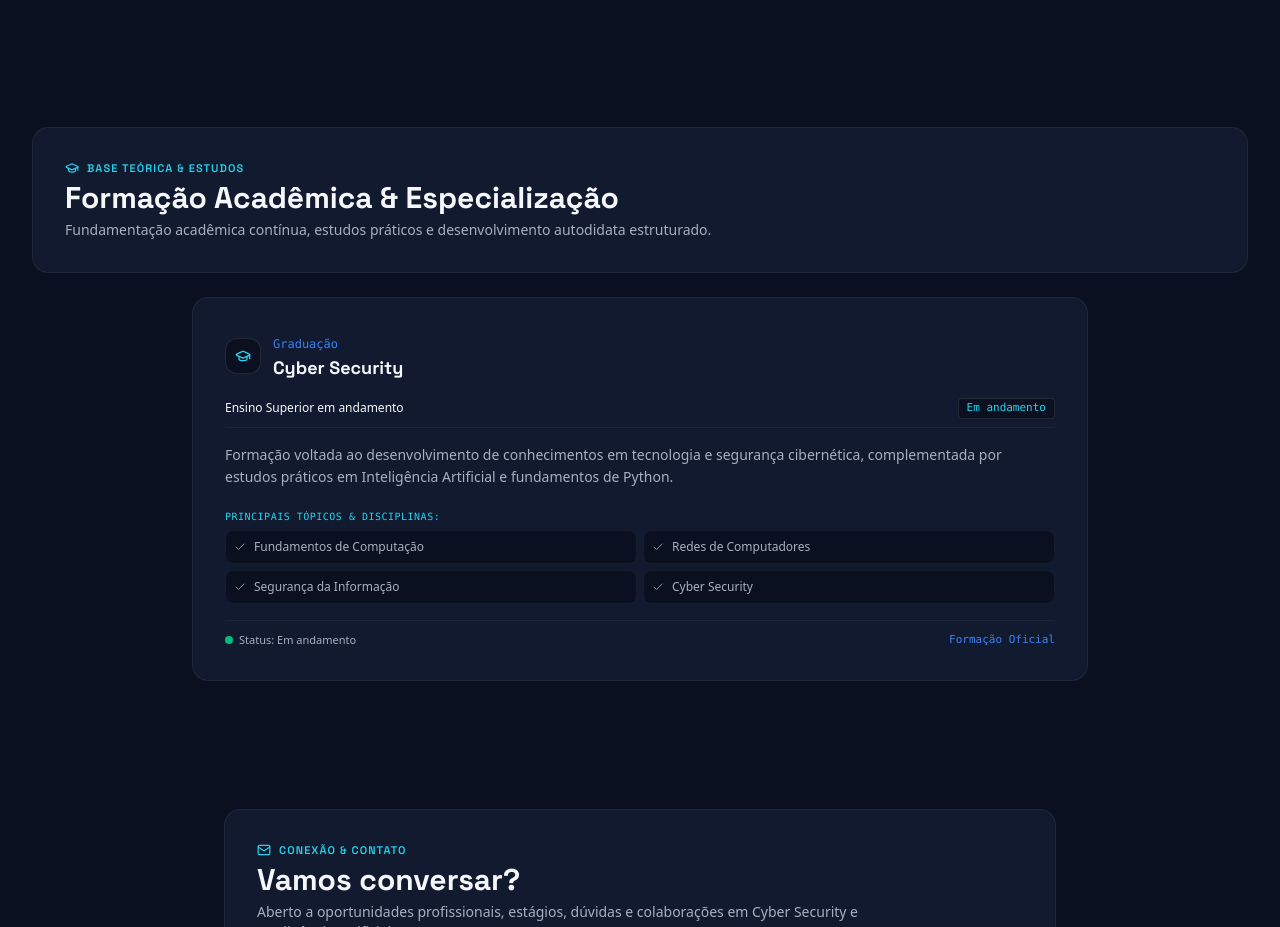
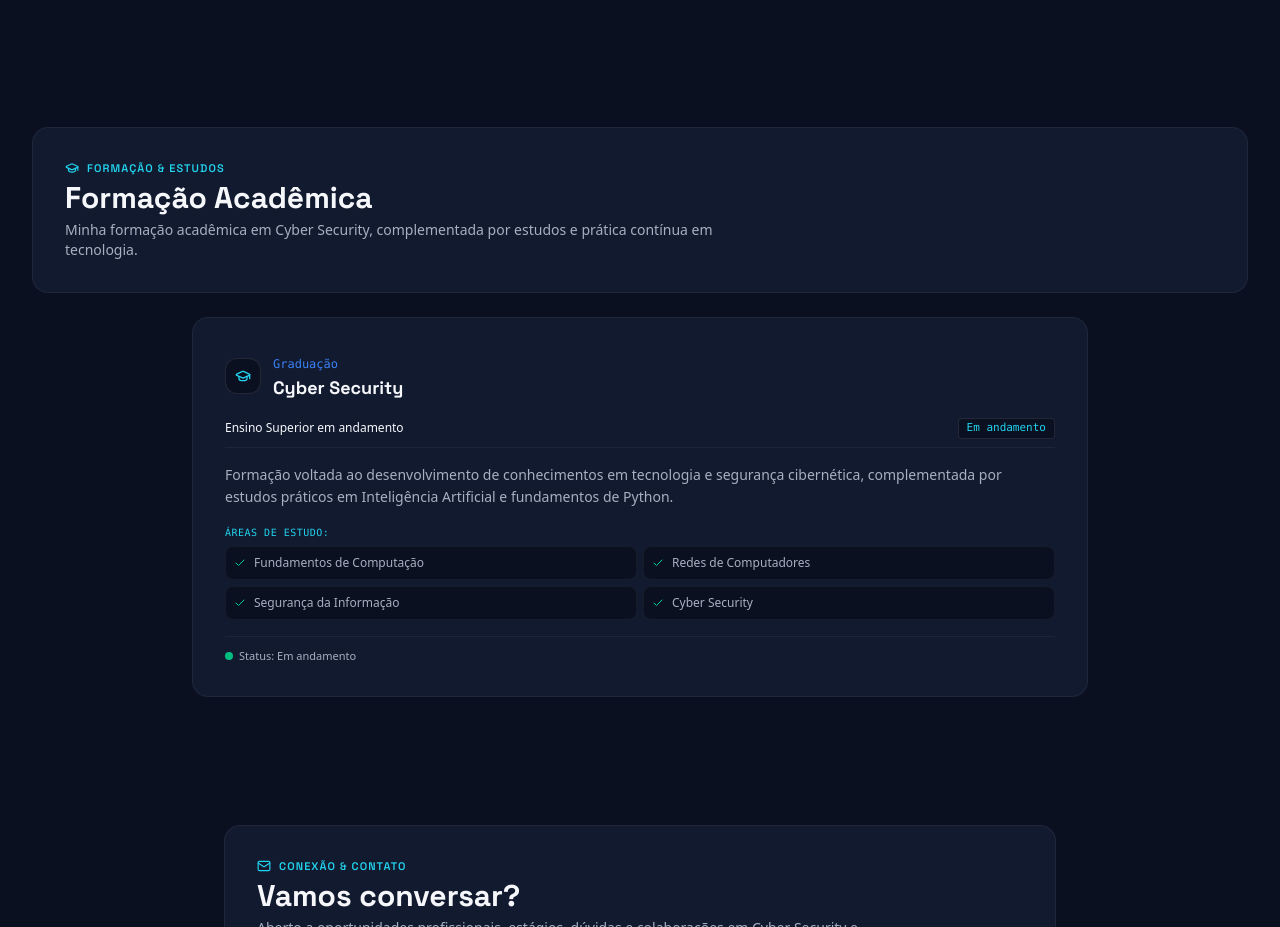
Before and after one commit to glaydsonaraujo25-cloud/Portfolio-me, a React (Vite) app: page / in a window 1280 px wide. Shown: the part 3127-4054 px from the top of the page. Built offline with nearby package versions, Linux system fonts and the light colour scheme.

Commit message:
Refina seção de formação

```diff
--- a/src/components/Education.tsx
+++ b/src/components/Education.tsx
@@ -2,92 +2,23 @@ import React from 'react';
 import { GraduationCap, Check } from 'lucide-react';
 import { EDUCATION_DATA } from '../data/portfolioData';
 
-export const Education: React.FC = () => {
-  return (
+export const Education: React.FC = () => (
   <section id="formacao" className="py-12 md:py-16 relative">
     <div className="max-w-7xl mx-auto px-4 sm:px-6 lg:px-8 space-y-6">
-        {/* Bento Top Header Card */}
-        <div className="bento-card p-6 sm:p-8 flex flex-col md:flex-row md:items-center justify-between gap-4">
-          <div className="space-y-1">
-            <div className="text-[11px] font-heading font-semibold uppercase tracking-widest text-[#22D3EE] flex items-center gap-2">
-              <GraduationCap className="w-3.5 h-3.5" />
-              <span>Base Teórica & Estudos</span>
-            </div>
-            <h2 className="text-2xl sm:text-3xl font-bold text-[#F5F7FA] font-heading">
-              Formação Acadêmica & Especialização
-            </h2>
-            <p className="text-sm text-[#A7B0C0] max-w-2xl">
-              Fundamentação acadêmica contínua, estudos práticos e desenvolvimento autodidata estruturado.
-            </p>
-          </div>
-        </div>
-
-        {/* Bento Education Grid */}
+      <div className="bento-card p-6 sm:p-8"><div className="space-y-1"><div className="text-[11px] font-heading font-semibold uppercase tracking-widest text-[#22D3EE] flex items-center gap-2"><GraduationCap className="w-3.5 h-3.5" /><span>Formação & Estudos</span></div><h2 className="text-2xl sm:text-3xl font-bold text-[#F5F7FA] font-heading">Formação Acadêmica</h2><p className="text-sm text-[#A7B0C0] max-w-2xl">Minha formação acadêmica em Cyber Security, complementada por estudos e prática contínua em tecnologia.</p></div></div>
       <div className="max-w-4xl mx-auto">
         {EDUCATION_DATA.map((item, idx) => (
-            <div
-              key={idx}
-              id={`education-card-${idx}`}
-              className="bento-card p-6 sm:p-8 flex flex-col justify-between"
-            >
+          <div key={idx} className="bento-card p-6 sm:p-8">
             <div className="space-y-4">
-                <div className="flex items-start justify-between gap-3">
-                  <div className="flex items-center gap-3">
-                    <div className="w-9 h-9 rounded-xl bg-[#0B1020] border border-white/10 flex items-center justify-center text-[#22D3EE]">
-                      <GraduationCap className="w-4 h-4" />
+              <div className="flex items-center gap-3"><div className="w-9 h-9 rounded-xl bg-[#0B1020] border border-white/10 flex items-center justify-center text-[#22D3EE]"><GraduationCap className="w-4 h-4" /></div><div><span className="text-xs font-mono text-[#3B82F6]">{item.level}</span><h3 className="text-base sm:text-lg font-bold text-[#F5F7FA] font-heading">{item.course}</h3></div></div>
+              <div className="flex flex-wrap items-center justify-between gap-2 text-xs text-[#A7B0C0] pb-2 border-b border-white/5"><span className="text-[#F5F7FA] font-medium">{item.institution}</span><span className="font-mono px-2 py-0.5 rounded bg-[#0B1020] border border-white/10 text-[#22D3EE] text-[11px]">{item.period}</span></div>
+              <p className="text-xs sm:text-sm text-[#A7B0C0] leading-relaxed">{item.description}</p>
+              <div className="space-y-1.5"><span className="text-[10px] font-mono uppercase text-[#22D3EE] tracking-wider block">Áreas de estudo:</span><div className="grid grid-cols-1 sm:grid-cols-2 gap-1.5">{item.focusAreas.map((area, aIdx) => <div key={aIdx} className="p-2 rounded-lg bg-[#0B1020] border border-white/5 flex items-center gap-2 text-xs text-[#A7B0C0]"><Check className="w-3 h-3 text-emerald-400 shrink-0" /><span>{area}</span></div>)}</div></div>
             </div>
-                    <div>
-                      <span className="text-xs font-mono text-[#3B82F6]">
-                        {item.level}
-                      </span>
-                      <h3 className="text-base sm:text-lg font-bold text-[#F5F7FA] font-heading">
-                        {item.course}
-                      </h3>
-                    </div>
-                  </div>
-                </div>
-
-                <div className="flex items-center justify-between text-xs text-[#A7B0C0] pb-2 border-b border-white/5">
-                  <span className="text-[#F5F7FA] font-medium">{item.institution}</span>
-                  <span className="font-mono px-2 py-0.5 rounded bg-[#0B1020] border border-white/10 text-[#22D3EE] text-[11px]">
-                    {item.period}
-                  </span>
-                </div>
-
-                <p className="text-xs sm:text-sm text-[#A7B0C0] leading-relaxed">
-                  {item.description}
-                </p>
-
-                {/* Focus Areas List */}
-                <div className="space-y-1.5 pt-1">
-                  <span className="text-[10px] font-mono uppercase text-[#22D3EE] tracking-wider block">
-                    Principais Tópicos & Disciplinas:
-                  </span>
-                  <div className="grid grid-cols-1 sm:grid-cols-2 gap-1.5">
-                    {item.focusAreas.map((area, aIdx) => (
-                      <div
-                        key={aIdx}
-                        className="p-2 rounded-lg bg-[#0B1020] border border-white/5 flex items-center gap-2 text-xs text-[#A7B0C0]"
-                      >
-                        <Check className="w-3 h-3 text-emerald-400 shrink-0" />
-                        <span className="truncate">{area}</span>
-                      </div>
-                    ))}
-                  </div>
-                </div>
-              </div>
-
-              <div className="mt-4 pt-3 border-t border-white/5 flex items-center justify-between text-xs text-[#A7B0C0]">
-                <span className="flex items-center gap-1.5 text-[11px]">
-                  <span className="w-2 h-2 rounded-full bg-emerald-500"></span>
-                  Status: {item.status}
-                </span>
-                <span className="font-mono text-[11px] text-[#3B82F6]">Formação Oficial</span>
-              </div>
+            <div className="mt-4 pt-3 border-t border-white/5 text-xs text-[#A7B0C0]"><span className="flex items-center gap-1.5 text-[11px]"><span className="w-2 h-2 rounded-full bg-emerald-500"></span>Status: {item.status}</span></div>
           </div>
         ))}
       </div>
     </div>
   </section>
 );
-};
```
Lines whose indentation alone changed are shown as unchanged.
